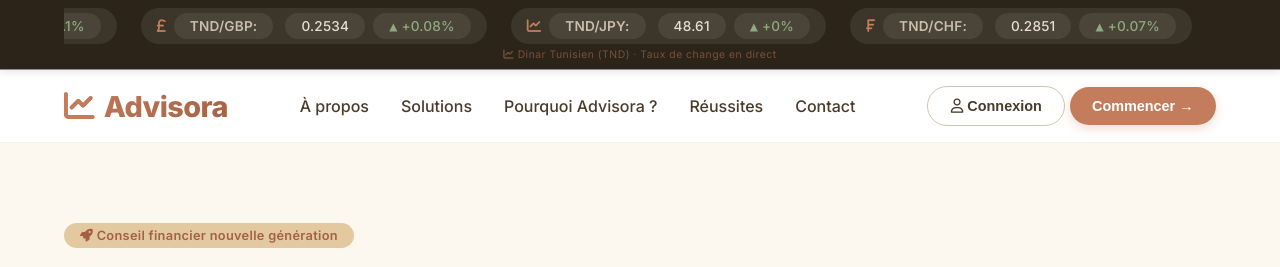
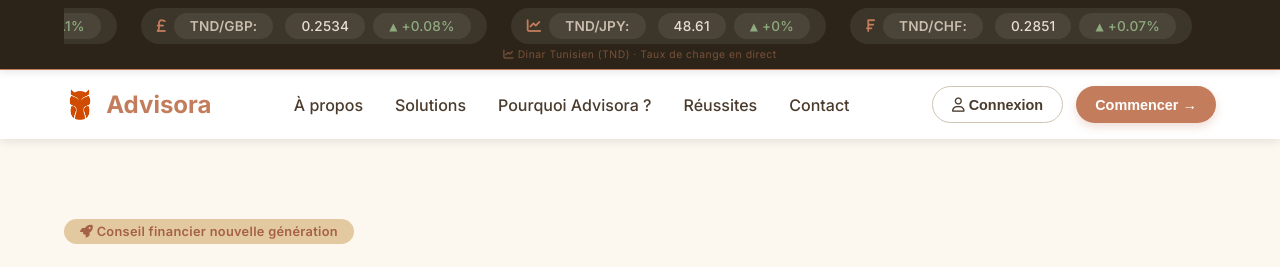
Before and after one commit to scrup/Esprit-PIDEV-3A28-2526-Advisora, a Symfony app: template templates/front.html.twig in a window 1280 px wide. Shown: the top 267 px of the page. Run offline with Twig, Linux system fonts and the light colour scheme; the template is opened without the code that fills it, so the values that code supplies are empty; some libraries are stand-ins or nearby versions.

Commit message:
mise a jour du design du front 1.2

```diff
--- a/public/css/front.css
+++ b/public/css/front.css
@@ -99,44 +99,44 @@ body {
 
 /* HEADER */
 header {
-  position: sticky;
-  top: 0;
-  width: 100%;
-  background: rgba(255, 255, 255, 0.96);
-  backdrop-filter: blur(12px);
   display: flex;
   justify-content: space-between;
   align-items: center;
   padding: 1rem 5%;
-  z-index: 1000;
-  transition: all 0.3s ease;
-  border-bottom: 1px solid rgba(0,0,0,0.05);
+  background-color: white;
+  box-shadow: 0 2px 10px rgba(0,0,0,0.1);
+  position: sticky;
+  top: 0;
+  z-index: 100;
+  width: 100%;
+  box-sizing: border-box;
+  flex-wrap: wrap;
+  gap: 1rem;
 }
 
 .logo {
-  font-size: 1.8rem;
-  font-weight: 800;
-  letter-spacing: -0.02em;
   display: flex;
   align-items: center;
   gap: 10px;
-  background: linear-gradient(135deg, var(--primary-terracotta), var(--primary-dark));
-  -webkit-background-clip: text;
-  background-clip: text;
-  color: transparent;
+  font-size: 1.5rem;
+  font-weight: 700;
+  color: var(--primary-terracotta);
+  text-decoration: none;
+  flex-shrink: 0;
 }
-.logo i {
-  background: none;
-  -webkit-background-clip: unset;
-  background-clip: unset;
-  color: var(--primary-terracotta);
-  font-size: 1.9rem;
+
+.logo-img {
+  height: 32px;
+  width: auto;
 }
 
 nav {
   display: flex;
   gap: 2rem;
+  align-items: center;
+  flex-wrap: wrap;
 }
+
 nav a {
   text-decoration: none;
   font-weight: 500;
@@ -145,10 +145,13 @@ nav a {
   font-size: 1rem;
   position: relative;
   cursor: pointer;
+  white-space: nowrap;
 }
+
 nav a:hover {
   color: var(--primary-terracotta);
 }
+
 nav a::after {
   content: '';
   position: absolute;
@@ -160,12 +163,20 @@ nav a::after {
   border-radius: 3px;
   transition: 0.25s ease;
 }
+
 nav a:hover::after {
   width: 100%;
 }
 
+/* Header buttons container */
+header > div:last-child {
+  display: flex;
+  gap: 0.8rem;
+  flex-shrink: 0;
+}
+
 .btn {
-  padding: 0.7rem 1.4rem;
+  padding: 0.6rem 1.2rem;
   border-radius: 40px;
   font-weight: 600;
   border: none;
--- a/templates/front.html.twig
+++ b/templates/front.html.twig
@@ -31,14 +31,15 @@
   </div>
 </div>
 
-<header id="header">
+<header>
   <div class="logo">
-    <i class="fas fa-chart-line"></i> Advisora
+    <img src="/assets/logo.png" alt="Advisora Logo" class="logo-img" onerror="this.style.display='none'">
+    Advisora
   </div>
   <nav>
     <a href="#about" class="nav-link">À propos</a>
     <a href="#solutions" class="nav-link">Solutions</a>
-     <a href="#whyus" class="nav-link">Pourquoi Advisora ?</a>
+    <a href="#whyus" class="nav-link">Pourquoi Advisora ?</a>
     <a href="#reviews" class="nav-link">Réussites</a>
     <a href="#contact" class="nav-link">Contact</a>
   </nav>
```
Also changed, not shown: other parts of public/css/front.css (+62 -0 lines), public/assets/logo.png (added).
